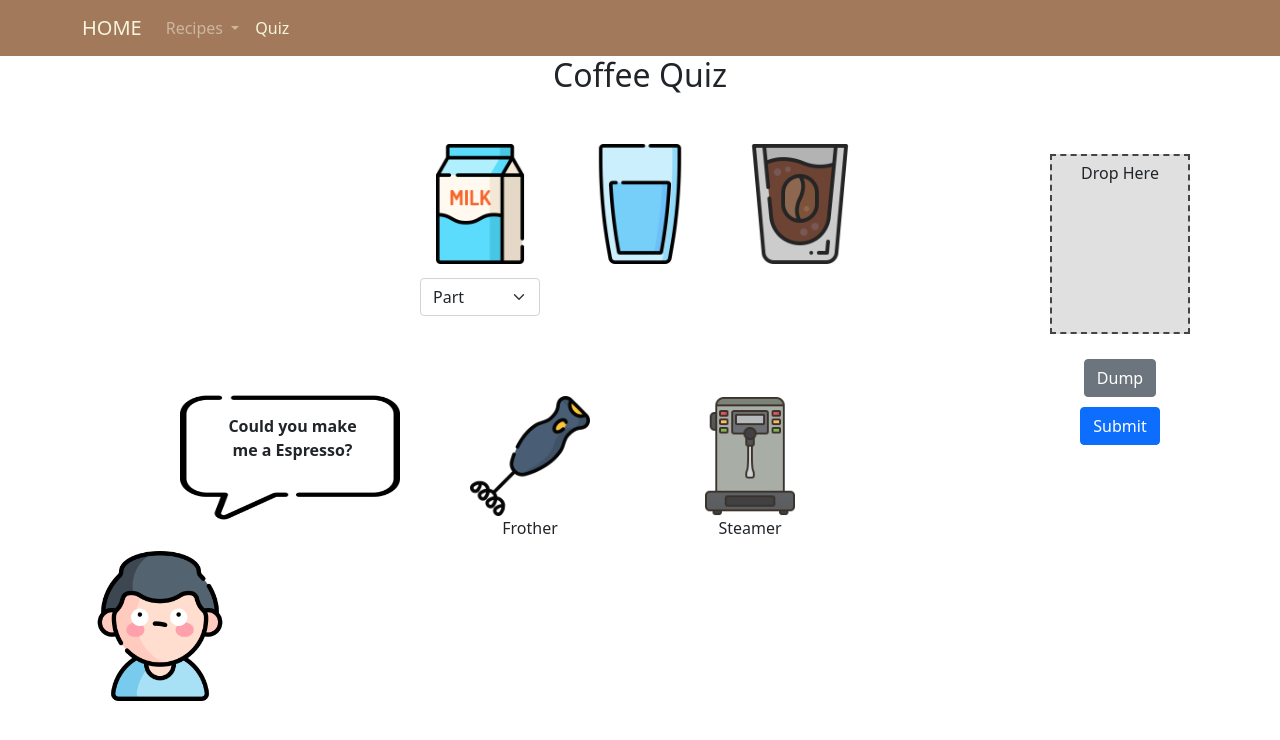
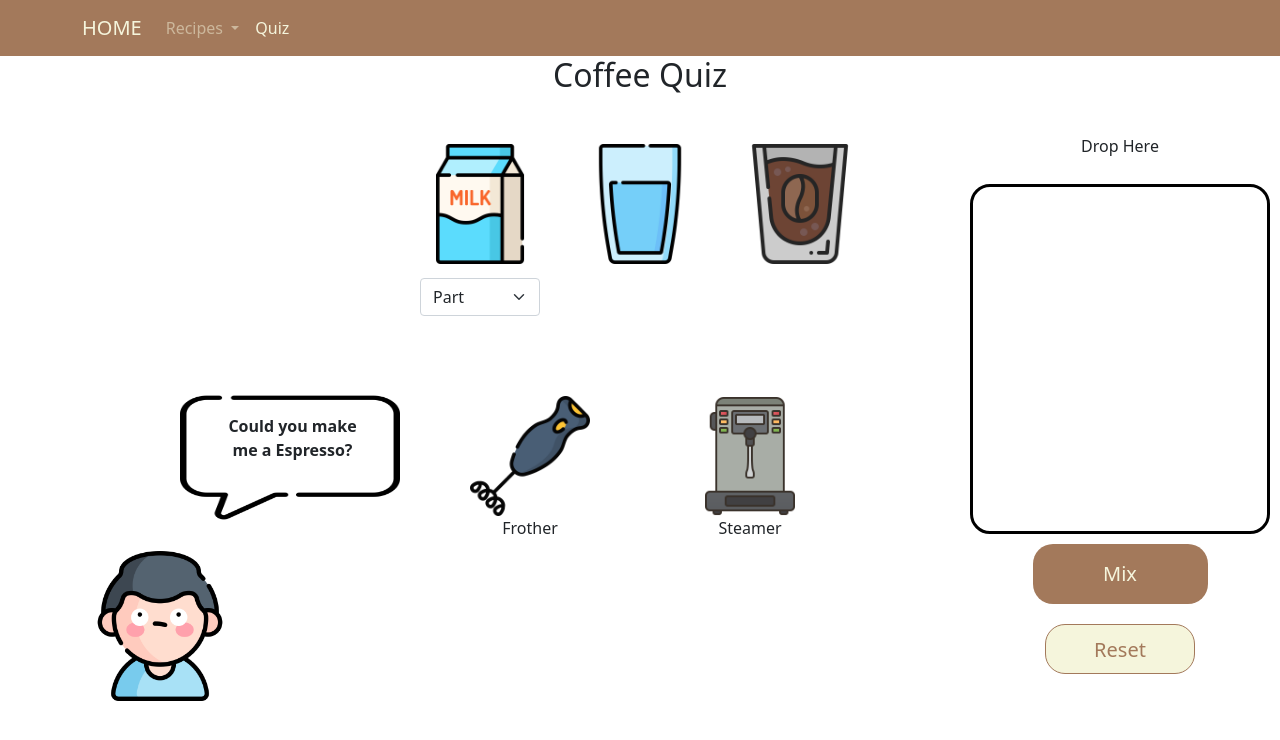
Before and after one commit to kripha/coffee-tutorial, a Flask app: page /quiz_item in a window 1280 px wide. Shown: the top 740 px of the page. Run offline with Flask 3, Linux system fonts and the light colour scheme; some libraries are stand-ins or nearby versions.

Commit message:
add beaker display to quiz

```diff
--- a/server.py
+++ b/server.py
@@ -185,6 +185,8 @@ all_ingredients = ["1 part espresso", "1 steamed milk",
 
 curr_ingredients = []
 
+curr_quiz_ingredients = []
+
 def normalize_ingredient_list(ingredients):
     return sorted(ingredients, key=lambda x: (x['name'], x['unit'], x['count']))
 
@@ -296,10 +298,15 @@ def deliver():
         count = item["count"]
         unit = item["unit"]
 
+        # if unit == "small part":
+        #     correct_list.extend([f"A {unit} of {name.lower()}"] * count)
+        # else:
+        #     correct_list.extend([name.capitalize()] * count)
+
         if unit == "small part":
-            correct_list.extend([f"A {unit} of {name.lower()}"] * count)
+            correct_list.extend([f"1 small part {name.lower()}"] * count)
         else:
-            correct_list.extend([name.capitalize()] * count)
+            correct_list.extend([f"1 part {name.lower()}"] * count)
 
     print("Correct ingredients:", correct_list)
     print("Submitted ingredients:", submitted_ingredients)
@@ -308,5 +315,24 @@ def deliver():
     res = Counter(submitted_ingredients) == Counter(correct_list)
     return jsonify(res=res)
 
+
+
+
+
+# @app.route('/quiz_item/save_quiz_ingredient', methods=['GET', 'POST'])
+# def save_quiz_ingredient():
+#     global all_ingredients
+#     global curr_quiz_ingredients
+
+#     json_data = request.get_json()
+
+#     new_ingredient = json_data["ingredient"]
+
+#     curr_quiz_ingredients.append(new_ingredient)
+#     return jsonify(all_ingredients=all_ingredients, curr_quiz_ingredients=curr_quiz_ingredients)
+
+
+
+
 if __name__ == '__main__':
     app.run(debug = True, port=5001)
--- a/static/quiz_item.js
+++ b/static/quiz_item.js
@@ -1,5 +1,33 @@
 let score = 0;
 let characterBase = "";
+
+
+
+// function addIngredient(ingredient){
+//     let data_to_save = {"ingredient": ingredient}
+//     $.ajax({
+//         type: "POST",
+//         url: "save_quiz_ingredient",
+//         dataType: "json",
+//         contentType: "application/json; charset=utf-8",
+//         data : JSON.stringify(data_to_save),
+//         success: function(result){
+//             let curr_ingreds = result["curr_quiz_ingredients"]
+//             ingredients = curr_ingreds
+//             // display_ingredients(ingredients)
+//             console.log(ingredients)
+//         },
+//         error: function(request, status, error){
+//             console.log("Error saving ingredient");
+//             console.log(request)
+//             console.log(status)
+//             console.log(error)
+//         }
+//     })
+// }
+
+
+
 
 document.addEventListener("DOMContentLoaded", function () {
     const characters = [
@@ -168,16 +196,86 @@ $(function () {
         }
     });
 
-    $("#dump-button").click(function () {
-        $("#main-cup").empty().append("<p>Drop Here</p>");
+
+    $( "#beaker" ).droppable({
+        over: function(event, ui) {
+            $(this).css('background-color', 'lightblue');
+        },
+        out: function(event, ui) {
+            $(this).css('background-color', 'white');
+        },
+        drop: function(event, ui) {
+            $(this).css('background-color', 'white');
+            let ingred = ui.draggable.data("ingredient");
+            let displayName = ingred;
+            console.log(ingred)
+
+            // Apply unit logic to all milk types
+            if (ingred === "Milk" || ingred === "Foamed milk" || ingred === "Steamed milk") {
+                const milkUnit = $("#milk-unit").val();
+                displayName = `1 ${milkUnit} ${ingred.toLowerCase()}`;
+            }
+
+            // Add ingredient to beaker
+            if(ingred == "Espresso"){
+                ingred_name = "espresso"
+                displayName = "1 part espresso"
+            }
+            if(ingred == "Water"){
+                ingred_name = "water"
+                displayName = "1 part water"
+            }
+            if(displayName == "1 part foamed milk"){
+                ingred_name = "foamed-milk"
+            }
+            if(displayName == "1 small part foamed milk"){
+                ingred_name = "small-foamed-milk"
+            }
+            if(displayName == "1 part steamed milk"){
+                ingred_name = "steamed-milk"
+            }
+            if(displayName == "1 small part steamed milk"){
+                ingred_name = "small-steamed-milk"
+            }
+            if(displayName == "1 part milk"){
+                ingred_name = "milk"
+            }
+            if(displayName == "1 small part milk"){
+                ingred_name = "small-milk"
+            }
+            $("#beaker").append('<div class="ingred" id="dropped-' + ingred_name + '">' + displayName + '</div>');
+
+            // If dropping frothed or steamed milk, revert tray to plain milk
+            if (ingred === "Foamed milk" || ingred === "Steamed milk") {
+                const newMilkCup = $("<img>")
+                .attr("src", "/static/images/ingredients/milk.png")
+                .attr("data-ingredient", "Milk")
+                .attr("id", "milk-cup")
+                .addClass("ingredient-img draggable");
+
+                $("#milk-cup").replaceWith(newMilkCup);
+                newMilkCup.draggable({ revert: "invalid", helper: "clone", appendTo: "body" });
+            }
+            //TODO: add max capacity
+        }
+    });
+
+    // $("#dump-button").click(function () {
+    //     $("#main-cup").empty().append("<p>Drop Here</p>");
+
+    // });
+
+    $("#reset-button").click(function () {
+        $("#beaker").empty();
     });
 
     $("#submit-button").click(function () {
         const userIngredients = [];
 
-        $("#main-cup").children("div").each(function () {
+        $("#beaker").children("div").each(function () {
           userIngredients.push($(this).text().trim());
         });
+        console.log(userIngredients)
 
         const currentPrompt = shuffled[currentIndex];
 
@@ -226,6 +324,7 @@ $(function () {
                     showFeedback(true, () => {
                         currentIndex++;
                         showNextPrompt();
+
                     });
                 } else {
                     tryNextDrink(); // try next possible match
@@ -234,5 +333,71 @@ $(function () {
         }
 
         tryNextDrink();
+        $("#beaker").empty();
     });
+
+
+    // $("#submit-button").click(function () {
+    //     const userIngredients = [];
+
+    //     $("#main-cup").children("div").each(function () {
+    //       userIngredients.push($(this).text().trim());
+    //     });
+
+    //     const currentPrompt = shuffled[currentIndex];
+
+    //     // Determine list of correct drink IDs to validate against
+    //     let validDrinkIds = [];
+
+    //     if (currentPrompt.type === "specific") {
+    //         validDrinkIds = [currentPrompt.drink.id];
+    //     } else if (currentPrompt.type === "taste_profile") {
+    //         validDrinkIds = allDrinks
+    //         .filter(d => d.taste_profile === currentPrompt.target_profile)
+    //         .map(d => d.id);
+    //     }
+
+    //     // Helper: try matching userIngredients against multiple drinks
+    //     let validated = false;
+    //     let validationIndex = 0;
+
+    //     function tryNextDrink() {
+    //         console.log("tryNextDrink is called");
+    //         if (validationIndex >= validDrinkIds.length) {
+    //                 currentPrompt.correct = false;
+    //                 showFeedback(false, () => {
+    //                 currentIndex++;
+    //                 showNextPrompt();
+    //             });
+    //             return;
+    //         }
+
+    //         const testId = validDrinkIds[validationIndex];
+    //         validationIndex++;
+
+    //         fetch("/quiz/deliver", {
+    //             method: "POST",
+    //             headers: { "Content-Type": "application/json" },
+    //                 body: JSON.stringify({
+    //                 id: testId,
+    //                 ingredients: userIngredients
+    //             })
+    //         })
+    //         .then(res => res.json())
+    //         .then(data => {
+    //             if (data.res) {
+    //                 score++;
+    //                 currentPrompt.correct = true;
+    //                 showFeedback(true, () => {
+    //                     currentIndex++;
+    //                     showNextPrompt();
+    //                 });
+    //             } else {
+    //                 tryNextDrink(); // try next possible match
+    //             }
+    //         });
+    //     }
+
+    //     tryNextDrink();
+    // });
 });
--- a/templates/quiz_item.html
+++ b/templates/quiz_item.html
@@ -111,6 +111,97 @@
   .btn {
     margin: 5px;
   }
+
+
+
+
+  #beaker{
+        width: 300px;
+        height: 350px;
+        border: 3px solid black;
+        border-radius: 20px;
+        margin-top: 10px;
+        display: flex;
+        flex-direction: column-reverse;
+        justify-content: end;
+    }
+    #dropped-espresso{
+        background-color: #a3795bff;
+        height: 50px;
+        border-radius: 20px;
+        color: #f5f5dc;
+        text-align: center;
+    }
+    #dropped-water{
+        background-color: #75cff9;
+        height: 50px;
+        border-radius: 20px;
+        color: white;
+        text-align: center;
+    }
+    #dropped-foamed-milk{
+        background-color: #f5f5dc;
+        height: 50px;
+        border-radius: 20px;
+        color: #a3795bff;
+        text-align: center;
+    }
+    #dropped-small-foamed-milk{
+        background-color: #f5f5dc;
+        height: 30px;
+        border-radius: 20px;
+        color: #a3795bff;
+        text-align: center;
+    }
+    #dropped-steamed-milk{
+        background-color: white;
+        height: 50px;
+        border-radius: 20px;
+        color: black;
+        border: 3px solid black;
+        text-align: center;
+    }
+    #dropped-small-steamed-milk{
+        background-color: white;
+        height: 30px;
+        border-radius: 20px;
+        color: black;
+        border: 3px solid black;
+        text-align: center;
+    }
+    #dropped-milk{
+        background-color: lightblue;
+        height: 50px;
+        border-radius: 20px;
+        color: white;
+        text-align: center;
+    }
+    #dropped-small-milk{
+        background-color: lightblue;
+        height: 30px;
+        border-radius: 20px;
+        color: white;
+        text-align: center;
+    }
+    #submit-button {
+        padding: 10px;
+        width: 175px;
+        height: 60px;
+        margin-top: 10px;
+    }
+    #reset-button {
+        width: 150px;
+        height: 50px;
+        padding: 10px;
+        margin-top: 20px;
+        /* margin-left: 70px; */
+        background-color: #f5f5dc;
+        color: #a3795bff;
+        border: 1px solid#a3795bff;
+    }
+
+
+
 </style>
 
 <h2 id="quiz-title" style="text-align: center;">Coffee Quiz</h2>
@@ -165,11 +256,26 @@
 
   <!-- Right Column: Main cup + buttons -->
   <div class="right-col">
-    <div class="main-cup droppable" id="main-cup">
+    <!-- <div class="main-cup droppable" id="main-cup">
       <p>Drop Here</p>
+    </div> -->
+
+    <!-- KRISTINE CODE -->
+    <p>Drop Here</p>
+    <div id="beaker" class="row droppable">
+
+
     </div>
+    <button id="submit-button" class="standard-button">Mix</button>
+    <button id="reset-button" class="standard-button">Reset</button>
+
+
+
+
+
+<!--
     <button id="dump-button" class="btn btn-secondary">Dump</button>
-    <button id="submit-button" class="btn btn-primary">Submit</button>
+    <button id="submit-button" class="btn btn-primary">Submit</button> -->
   </div>
 
 </div>
```
